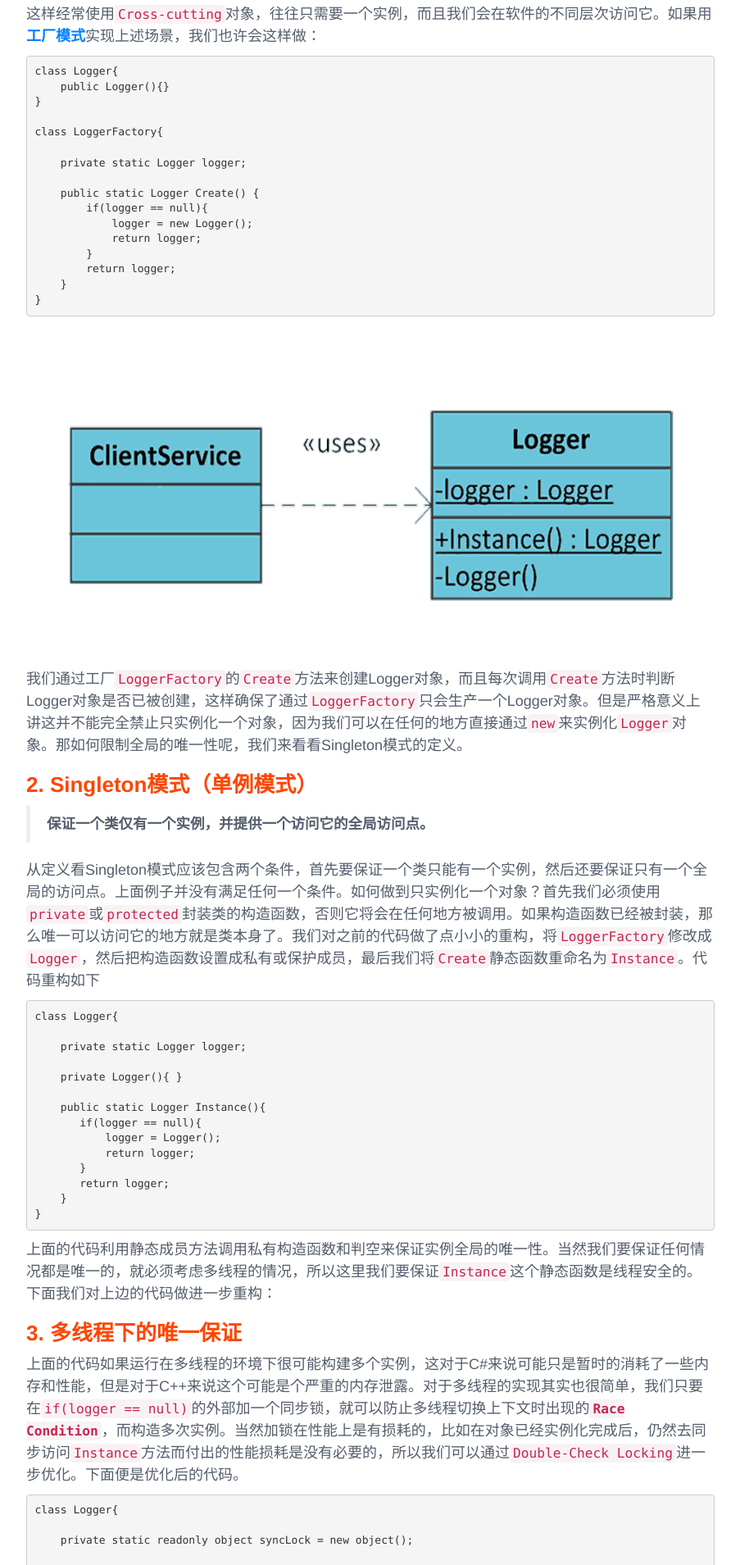
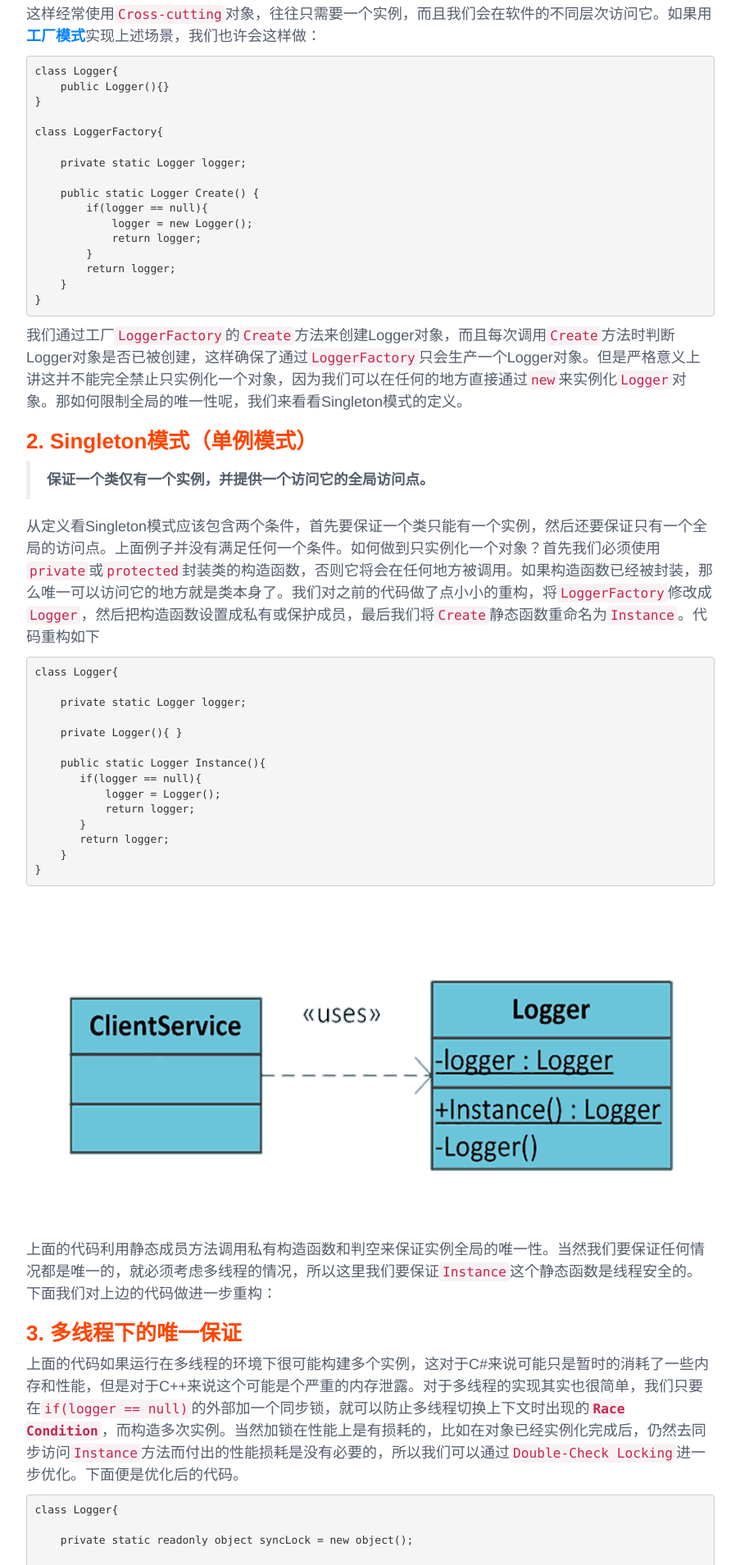
Before and after one commit to qunxi/qunxi.github.io, a Jekyll site: the page built from _posts/2017-02-24-design-pattern-singleton.md, in a window 1280 px wide. Shown: the part 584-2493 px from the top of the page at 82% size, without its empty margins (188-1091 px from the left). Built offline with Jekyll 4.4.1, drawn with Linux system fonts in a browser that asks for light colours.

Commit message:
update the post

````diff
--- a/_posts/2017-02-24-design-pattern-singleton.md
+++ b/_posts/2017-02-24-design-pattern-singleton.md
@@ -38,7 +38,6 @@ class LoggerFactory{
     }
 }
 ```
-![singleton pattern](/post-images/2017_2_24_singleton.png)
 我们通过工厂`LoggerFactory`的`Create`方法来创建Logger对象，而且每次调用`Create`方法时判断Logger对象是否已被创建，这样确保了通过`LoggerFactory`只会生产一个Logger对象。但是严格意义上讲这并不能完全禁止只实例化一个对象，因为我们可以在任何的地方直接通过`new`来实例化`Logger`对象。那如何限制全局的唯一性呢，我们来看看Singleton模式的定义。
 
 # 2. Singleton模式（单例模式）
@@ -63,6 +62,7 @@ class Logger{
     }
 }
 ```
+![singleton pattern](/post-images/2017_2_24_singleton.png)
 上面的代码利用静态成员方法调用私有构造函数和判空来保证实例全局的唯一性。当然我们要保证任何情况都是唯一的，就必须考虑多线程的情况，所以这里我们要保证`Instance`这个静态函数是线程安全的。下面我们对上边的代码做进一步重构：
 
 # 3. 多线程下的唯一保证
````
